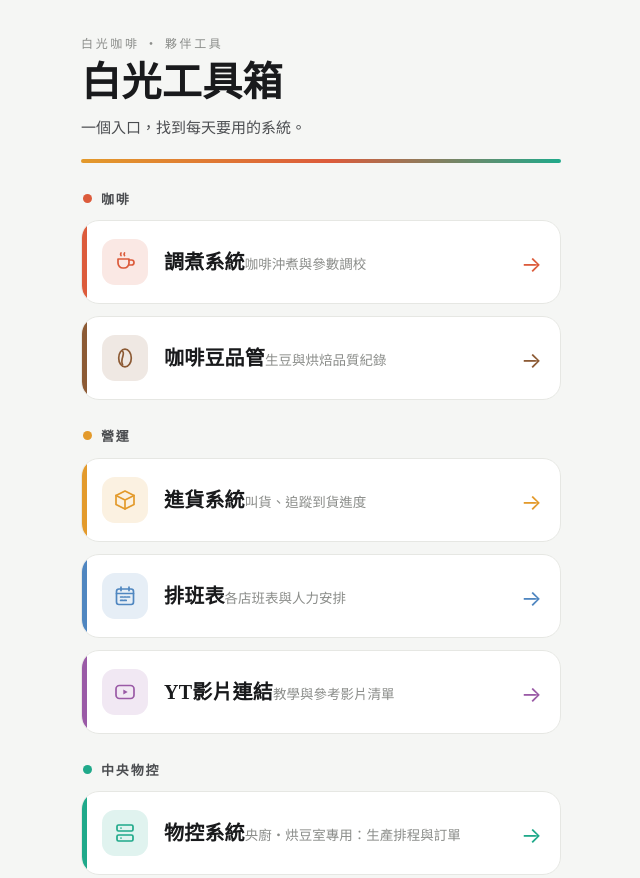
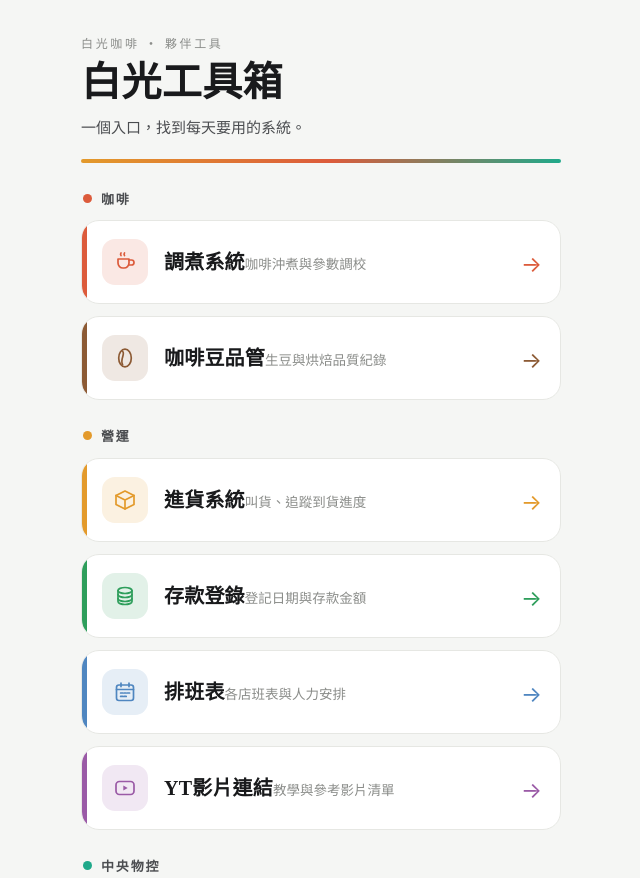
Before and after one commit to whitelightcoffee/whitelightcoffee.github.io, a plain HTML site: page index.html in a window 1280 px wide. Shown: the top 878 px of the page, without its empty margins (319-959 px from the left). Drawn offline with Linux system fonts and the light colour scheme.

Commit message:
Add files via upload

```diff
--- a/index.html
+++ b/index.html
@@ -1,7 +1,7 @@
 <!DOCTYPE html>
 <!-- 每次改版：把下面 data-build 換成新的版本字串（例如日期＋序號），存檔部署即可 -->
 <!-- 註：裝了 Service Worker 之後，更新其實已自動處理；這個版本號主要當「畫面上的版本標籤」＋備援用 -->
-<html lang="zh-Hant" data-build="2026-08-25-1">
+<html lang="zh-Hant" data-build="2026-08-27-1">
 <head>
 <meta charset="utf-8">
 <meta name="viewport" content="width=device-width, initial-scale=1, viewport-fit=cover">
@@ -34,6 +34,7 @@
     --c-shift:#4F86C0;   /* 排班 · 藍 */
     --c-video:#9A5AA6;   /* 影片 · 紫 */
     --c-stock:#1FA98A;   /* 物控 · 青綠 */
+    --c-save:#2E9E5B;    /* 存款登錄 · 綠 */
     --serif:"Noto Serif TC",serif;
     --sans:"Noto Sans TC",system-ui,-apple-system,"PingFang TC","Microsoft JhengHei",sans-serif;
   }
@@ -236,6 +237,20 @@
             <span class="go" aria-hidden="true">→</span>
           </a>
 
+          <!-- 存款登錄 -->
+          <a class="tool" style="--hue:var(--c-save)" href="https://whitelightcoffee.github.io/savings/">
+            <span class="ico" aria-hidden="true">
+              <svg viewBox="0 0 24 24" fill="none" stroke="currentColor" stroke-width="1.7" stroke-linecap="round" stroke-linejoin="round">
+                <ellipse cx="12" cy="6.5" rx="7" ry="3"/>
+                <path d="M5 6.5v4c0 1.66 3.13 3 7 3s7-1.34 7-3v-4"/>
+                <path d="M5 10.5v4c0 1.66 3.13 3 7 3s7-1.34 7-3v-4"/>
+                <path d="M5 14.5v3c0 1.66 3.13 3 7 3s7-1.34 7-3v-3"/>
+              </svg>
+            </span>
+            <span class="body"><span class="name">存款登錄</span><span class="desc">登記日期與存款金額</span></span>
+            <span class="go" aria-hidden="true">→</span>
+          </a>
+
           <!-- 排班表（Google 試算表，新分頁開啟） -->
           <a class="tool" style="--hue:var(--c-shift)" href="https://docs.google.com/spreadsheets/d/1C_TMSYDPFZc4NIHaZ05byIccaqzI_9MS9Ypft-mjYOI/edit?usp=sharing" target="_blank" rel="noopener">
             <span class="ico" aria-hidden="true">
```
